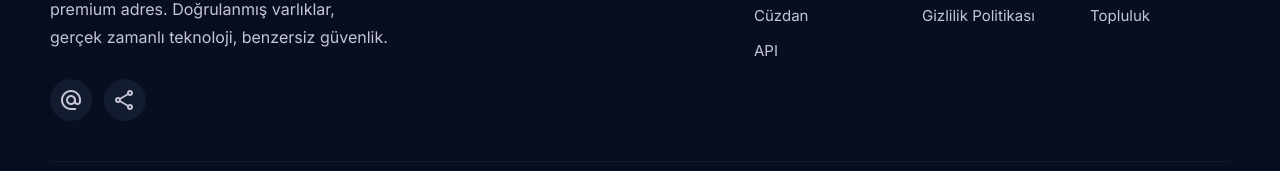
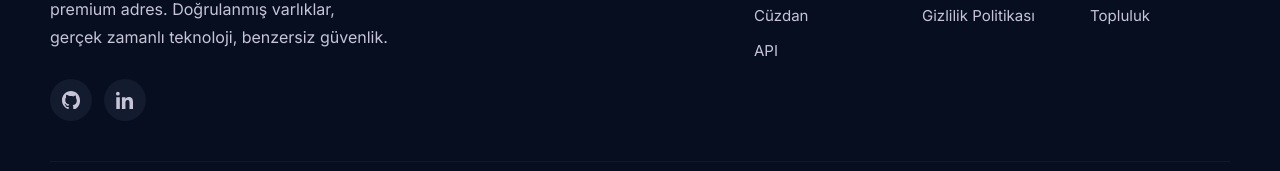
Before and after one commit to emreucbudak/licit-frontend, a React (Vite) app: page / in a window 1280 px wide. Shown: the part 2510-2681 px from the top of the page. Built offline with nearby package versions, Linux system fonts and the light colour scheme.

Commit message:
Update landing social links

```diff
--- a/src/LandingPage.jsx
+++ b/src/LandingPage.jsx
@@ -255,11 +255,33 @@ function LandingPage({ navigate }) {
               Doğrulanmış varlıklar, gerçek zamanlı teknoloji, benzersiz güvenlik.
             </p>
             <div className="footer-socials">
-              <a aria-label="E-posta" href="#footer">
-                <span className="material-symbols-outlined">alternate_email</span>
+              <a
+                aria-label="GitHub"
+                href="https://github.com/emreucbudak"
+                rel="noreferrer"
+                target="_blank"
+              >
+                <svg
+                  aria-hidden="true"
+                  className="h-[18px] w-[18px] fill-current"
+                  viewBox="0 0 24 24"
+                >
+                  <path d="M12 0C5.37 0 0 5.5 0 12.3c0 5.44 3.44 10.06 8.2 11.68.6.11.82-.27.82-.6 0-.3-.01-1.1-.02-2.16-3.34.75-4.04-1.66-4.04-1.66-.55-1.43-1.33-1.81-1.33-1.81-1.09-.76.08-.75.08-.75 1.2.09 1.83 1.28 1.83 1.28 1.08 1.9 2.83 1.35 3.52 1.04.11-.8.42-1.35.76-1.66-2.66-.31-5.47-1.37-5.47-6.1 0-1.35.47-2.45 1.24-3.31-.13-.31-.54-1.57.12-3.27 0 0 1.01-.33 3.3 1.26A11.2 11.2 0 0 1 12 6.83c1.02 0 2.05.14 3.01.42 2.29-1.59 3.3-1.26 3.3-1.26.66 1.7.25 2.96.12 3.27.77.86 1.24 1.96 1.24 3.31 0 4.74-2.81 5.79-5.49 6.09.43.38.82 1.12.82 2.27 0 1.64-.01 2.96-.01 3.36 0 .33.21.72.82.6A12.31 12.31 0 0 0 24 12.3C24 5.5 18.63 0 12 0Z" />
+                </svg>
               </a>
-              <a aria-label="Paylaş" href="#footer">
-                <span className="material-symbols-outlined">share</span>
+              <a
+                aria-label="LinkedIn"
+                href="https://www.linkedin.com/in/emre-%C3%BC%C3%A7budak-1b5587304/"
+                rel="noreferrer"
+                target="_blank"
+              >
+                <svg
+                  aria-hidden="true"
+                  className="h-[18px] w-[18px] fill-current"
+                  viewBox="0 0 24 24"
+                >
+                  <path d="M4.98 3.5A2.48 2.48 0 1 1 0 3.5a2.48 2.48 0 0 1 4.98 0ZM.4 8.32h4.7V24H.4V8.32ZM8.05 8.32h4.5v2.14h.06c.63-1.2 2.16-2.46 4.44-2.46 4.75 0 5.63 3.18 5.63 7.31V24h-4.7v-7.65c0-1.83-.03-4.19-2.5-4.19-2.5 0-2.88 1.99-2.88 4.05V24h-4.7V8.32Z" />
+                </svg>
               </a>
             </div>
           </div>
```
